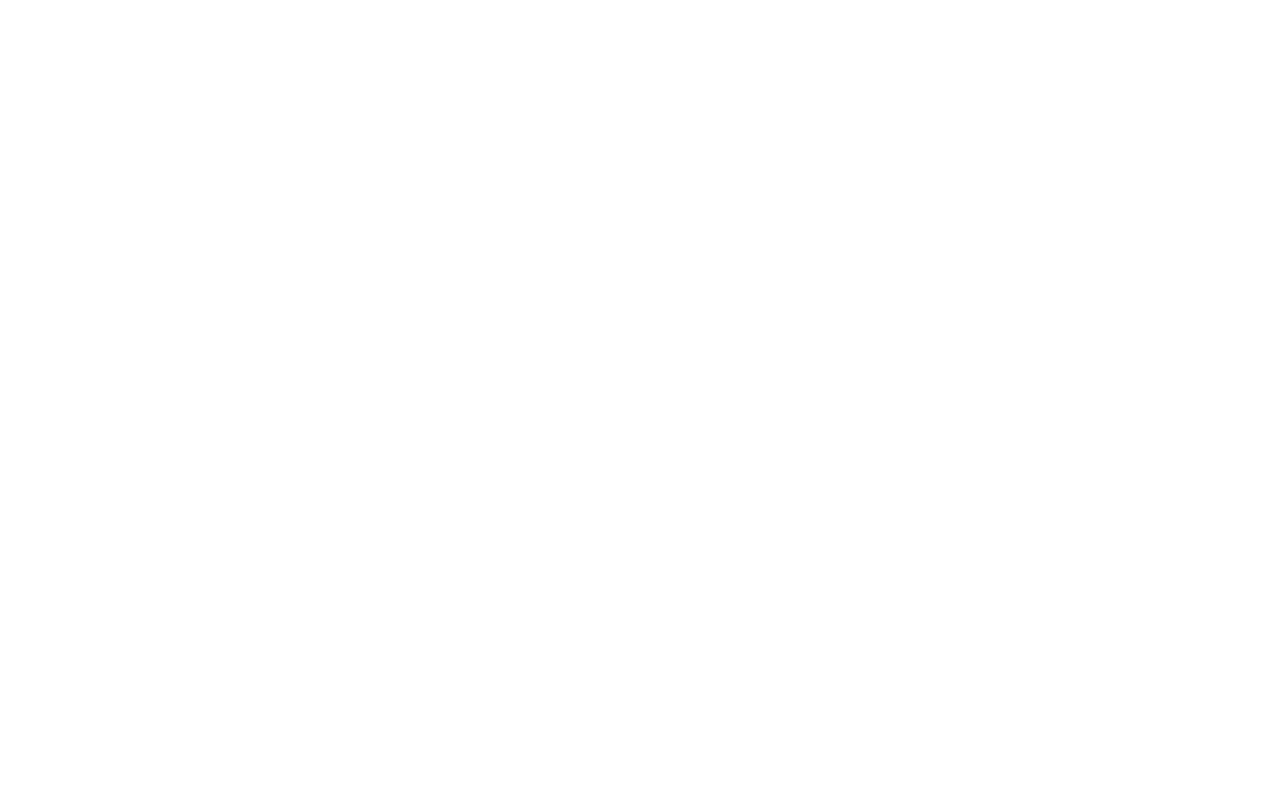
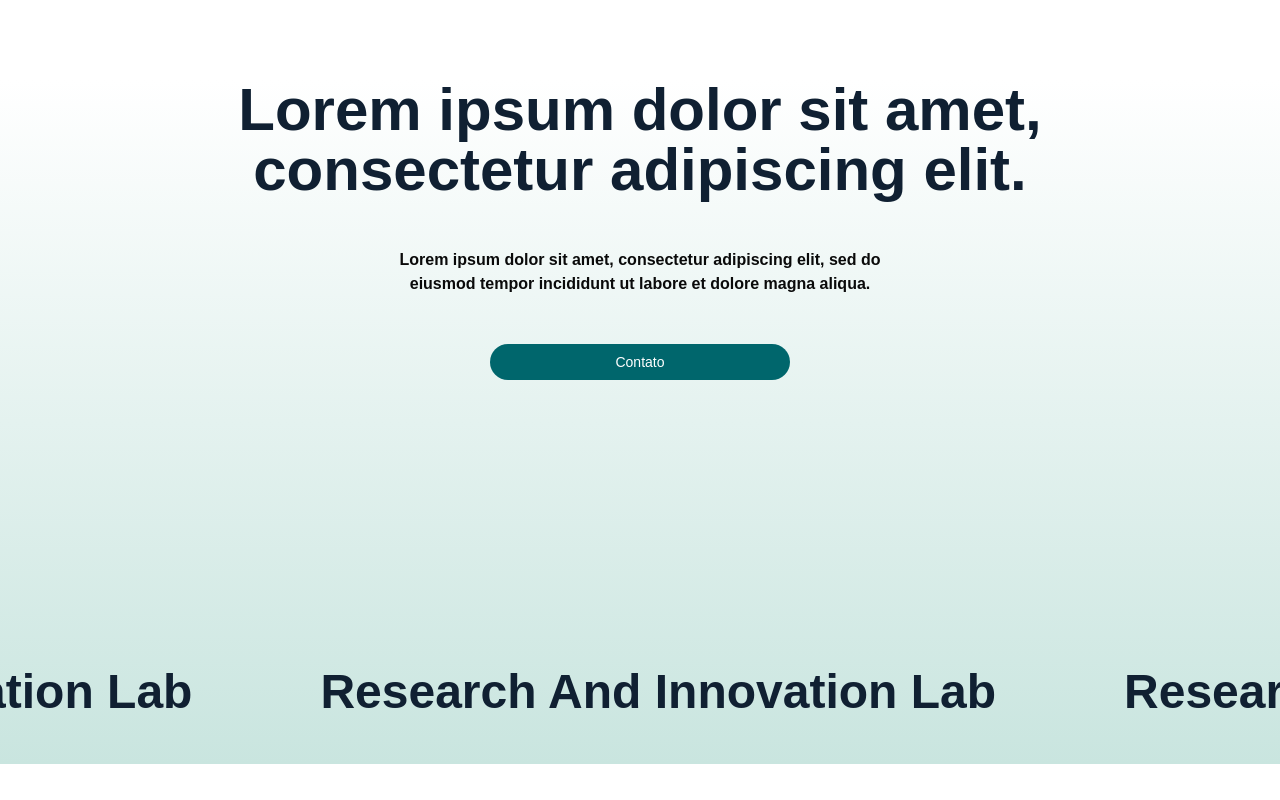
Before and after one commit to DevGustavoGantois/novasce_webiste_v2.0, a Next.js app: page / in a window 1280 px wide. Built offline with nearby package versions, Linux system fonts and the light colour scheme.

Commit message:
feat:Creating s-hero

```diff
--- a/src/app/globals.css
+++ b/src/app/globals.css
@@ -2,8 +2,42 @@
 @tailwind components;
 @tailwind utilities;
 
+html {
+  scroll-behavior: smooth;
+}
+
 body {
   font-family: Arial, Helvetica, sans-serif;
+}
+
+.carousel {
+  overflow: hidden;
+  padding: 30px 0;
+  white-space: nowrap;
+  margin-top: 8rem;
+}
+
+.carousel::after, .carousel::before {
+  position: absolute;
+  top: 0;
+  width: 250px;
+  height: 100%;
+  content: "";
+  z-index: 2;
+}
+
+
+
+.carousel-slide {
+  animation: 35s slideCarousel infinite linear;
+  display: inline-block;
+  display: flex;
+  justify-content: space-between;
+}
+
+.carousel-slide p {
+  margin: 0 40px;
+  font-size: 20px;
 }
 
 @layer base {
--- a/src/app/s-hero.tsx
+++ b/src/app/s-hero.tsx
@@ -1,7 +1,23 @@
+import { CarouselSlideHero } from "@/components/global/carousel/carousel-slide-hero";
+import { Button } from "@/components/ui/button";
+
 export function HomeHero() {
     return (
-        <section className="max-w-[1500px] mx-auto h-full p-6 lg:p-0">
-
+        <section className="bg-green-gradient mt-20">
+                <div className="max-w-[1500px] mx-auto h-full p-6 lg:p-0">
+                <div className="flex justify-center items-center flex-col">
+                    <h1 className="text-deep_blue text-3xl md:text-5xl lg:text-6xl font-bold text-center">Lorem ipsum dolor sit amet, <br /> consectetur adipiscing elit.</h1>
+                    <div className="mt-12 flex justify-center flex-col items-center">
+                    <p className="text-center max-w-[500px] font-semibold text-sm md:text-base">Lorem ipsum dolor sit amet, consectetur adipiscing elit, sed do eiusmod tempor incididunt ut labore et dolore magna aliqua.</p>
+                    <div className="mt-12">
+                        <Button variant="novasce">Contato</Button>
+                    </div>
+                    </div>
+                </div>
+            </div>
+            <div className="mt-20 lg:mt-60">
+                <CarouselSlideHero />
+            </div>
         </section>
     )
 }
--- /dev/null
+++ b/src/components/global/carousel/carousel-slide-hero.tsx
@@ -0,0 +1,32 @@
+export function CarouselSlideHero() {
+  return (
+    <div className="flex w-full h-full overflow-hidden p-6 lg:p-12">
+      <div className="animate-slideCarousel flex gap-32 whitespace-nowrap">
+        <p className="text-deep_blue font-bold text-2xl lg:text-5xl">
+          Research And Innovation Lab
+        </p>
+        <p className="text-deep_blue font-bold text-2xl lg:text-5xl">
+          Research And Innovation Lab
+        </p>
+        <p className="text-deep_blue font-bold text-2xl lg:text-5xl">
+          Research And Innovation Lab
+        </p>
+        <p className="text-deep_blue font-bold text-2xl lg:text-5xl">
+          Research And Innovation Lab
+        </p>
+        <p className="text-deep_blue font-bold text-2xl lg:text-5xl">
+          Research And Innovation Lab
+        </p>
+        <p className="text-deep_blue font-bold text-2xl lg:text-5xl">
+          Research And Innovation Lab
+        </p>
+        <p className="text-deep_blue font-bold text-2xl lg:text-5xl">
+          Research And Innovation Lab
+        </p>
+        <p className="text-deep_blue font-bold text-2xl lg:text-5xl">
+          Research And Innovation Lab
+        </p>
+      </div>
+    </div>
+  );
+}
--- /dev/null
+++ b/src/components/global/carousel/carousel-slide-products.tsx
@@ -0,0 +1,7 @@
+export function CarouselSlideProducts() {
+    return (
+        <div>
+
+        </div>
+    )
+}
--- a/src/components/ui/button.tsx
+++ b/src/components/ui/button.tsx
@@ -19,6 +19,7 @@
           "bg-secondary text-secondary-foreground shadow-sm hover:bg-secondary/80",
         ghost: "hover:bg-accent hover:text-accent-foreground",
         link: "text-primary underline-offset-4 hover:underline",
+        novasce: 'rounded-full w-[300px] bg-[#00666C] text-white transition-all duration-700 hover:bg-[#65c0ba] hover:scale-110 hover:border hover:border-[#00666C]',
       },
       size: {
         default: "h-9 px-4 py-2",
--- a/tailwind.config.ts
+++ b/tailwind.config.ts
@@ -10,53 +10,84 @@
   theme: {
     extend: {
       colors: {
-  			background: 'hsl(var(--background))',
-  			foreground: 'hsl(var(--foreground))',
+        light_mint_green: "#c9e5df",
+        water_green: "#65c0ba",
+        turquoise_green: "#29a6a4",
+        petroleum_green: "#00666c",
+        dark_moss_green: "#003c4c",
+        dark_navy_blue: "#092b3d",
+        deep_blue: "#102032",
+        very_light_gray: "#e7e7e6",
+        medium_gray: "#898887",
+        dark_gray: "#575756",
+        graphite_gray: "#3c3c3b",
+        lead_gray: "#262626",
+        greenish_black: "#101415",
+        background: "hsl(var(--background))",
+        foreground: "hsl(var(--foreground))",
         card: {
-  				DEFAULT: 'hsl(var(--card))',
-  				foreground: 'hsl(var(--card-foreground))'
+          DEFAULT: "hsl(var(--card))",
+          foreground: "hsl(var(--card-foreground))",
         },
         popover: {
-  				DEFAULT: 'hsl(var(--popover))',
-  				foreground: 'hsl(var(--popover-foreground))'
+          DEFAULT: "hsl(var(--popover))",
+          foreground: "hsl(var(--popover-foreground))",
         },
         primary: {
-  				DEFAULT: 'hsl(var(--primary))',
-  				foreground: 'hsl(var(--primary-foreground))'
+          DEFAULT: "hsl(var(--primary))",
+          foreground: "hsl(var(--primary-foreground))",
         },
         secondary: {
-  				DEFAULT: 'hsl(var(--secondary))',
-  				foreground: 'hsl(var(--secondary-foreground))'
+          DEFAULT: "hsl(var(--secondary))",
+          foreground: "hsl(var(--secondary-foreground))",
         },
         muted: {
-  				DEFAULT: 'hsl(var(--muted))',
-  				foreground: 'hsl(var(--muted-foreground))'
+          DEFAULT: "hsl(var(--muted))",
+          foreground: "hsl(var(--muted-foreground))",
         },
         accent: {
-  				DEFAULT: 'hsl(var(--accent))',
-  				foreground: 'hsl(var(--accent-foreground))'
+          DEFAULT: "hsl(var(--accent))",
+          foreground: "hsl(var(--accent-foreground))",
         },
         destructive: {
-  				DEFAULT: 'hsl(var(--destructive))',
-  				foreground: 'hsl(var(--destructive-foreground))'
+          DEFAULT: "hsl(var(--destructive))",
+          foreground: "hsl(var(--destructive-foreground))",
         },
-  			border: 'hsl(var(--border))',
-  			input: 'hsl(var(--input))',
-  			ring: 'hsl(var(--ring))',
+        border: "hsl(var(--border))",
+        input: "hsl(var(--input))",
+        ring: "hsl(var(--ring))",
         chart: {
-  				'1': 'hsl(var(--chart-1))',
-  				'2': 'hsl(var(--chart-2))',
-  				'3': 'hsl(var(--chart-3))',
-  				'4': 'hsl(var(--chart-4))',
-  				'5': 'hsl(var(--chart-5))'
-  			}
+          "1": "hsl(var(--chart-1))",
+          "2": "hsl(var(--chart-2))",
+          "3": "hsl(var(--chart-3))",
+          "4": "hsl(var(--chart-4))",
+          "5": "hsl(var(--chart-5))",
+        },
+      },
+      backgroundImage: {
+        "green-gradient": "linear-gradient(to bottom, white, #c9e5df)",
+        "dark-blue-gradient": "linear-gradient(to right, black, #102032)",
+        "light-green-gradient": "linear-gradient(to right, #00666C, #102032)",
       },
       borderRadius: {
-  			lg: 'var(--radius)',
-  			md: 'calc(var(--radius) - 2px)',
-  			sm: 'calc(var(--radius) - 4px)'
-  		}
-  	}
+        lg: "var(--radius)",
+        md: "calc(var(--radius) - 2px)",
+        sm: "calc(var(--radius) - 4px)",
+      },
+      keyframes: {
+        slideCarousel: {
+          "0%": {
+            transform: "translateX(0)",
+          },
+          "100%": {
+            transform: "translateX(-100%)",
+          },
+        },
+      },
+      animation: {
+        slideCarousel: "slideCarousel 65s linear infinite",
+      },
+    },
   },
   plugins: [require("tailwindcss-animate")],
 } satisfies Config;
```
Also changed, not shown: src/app/s-services.tsx (added). Lines whose indentation alone changed are shown as unchanged.
